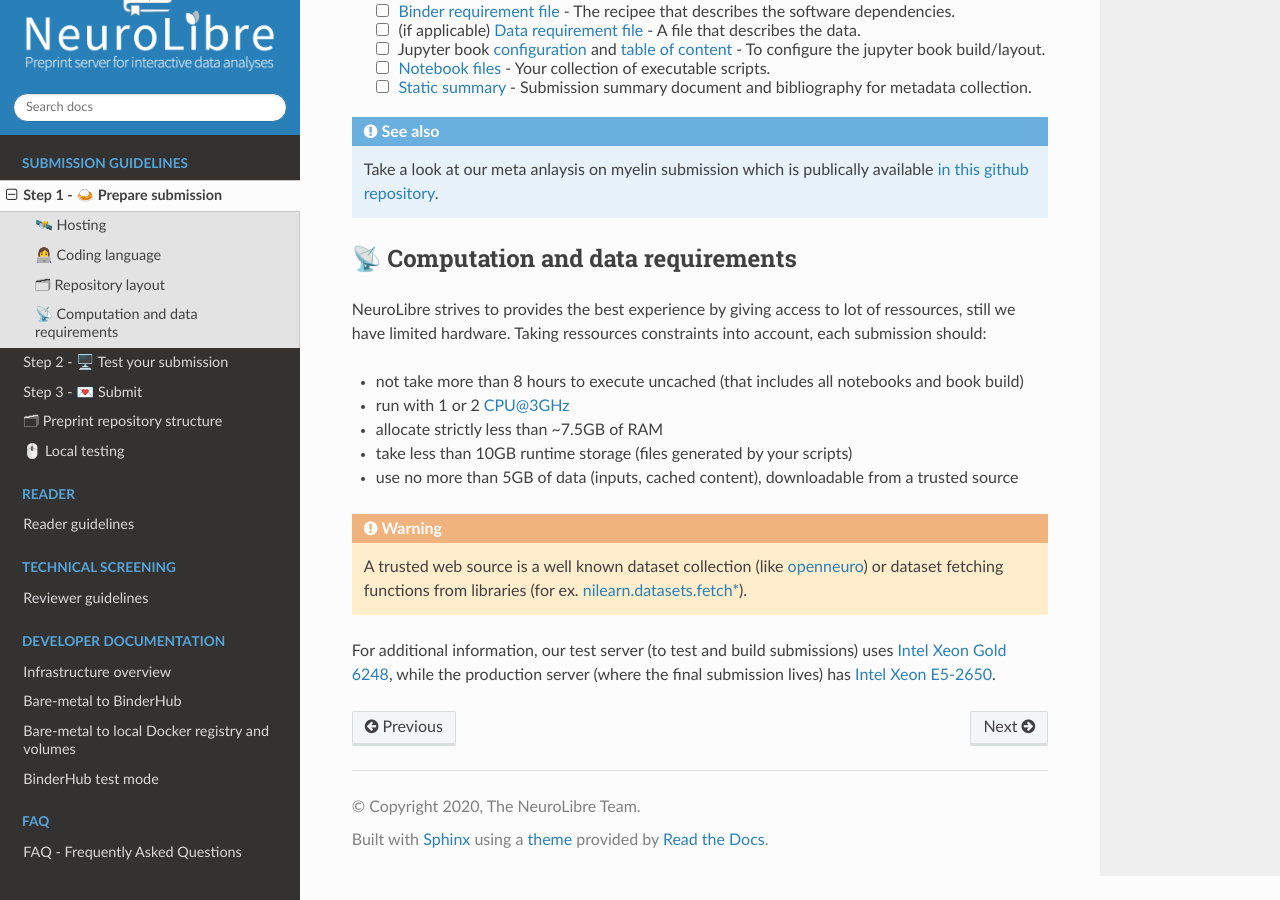
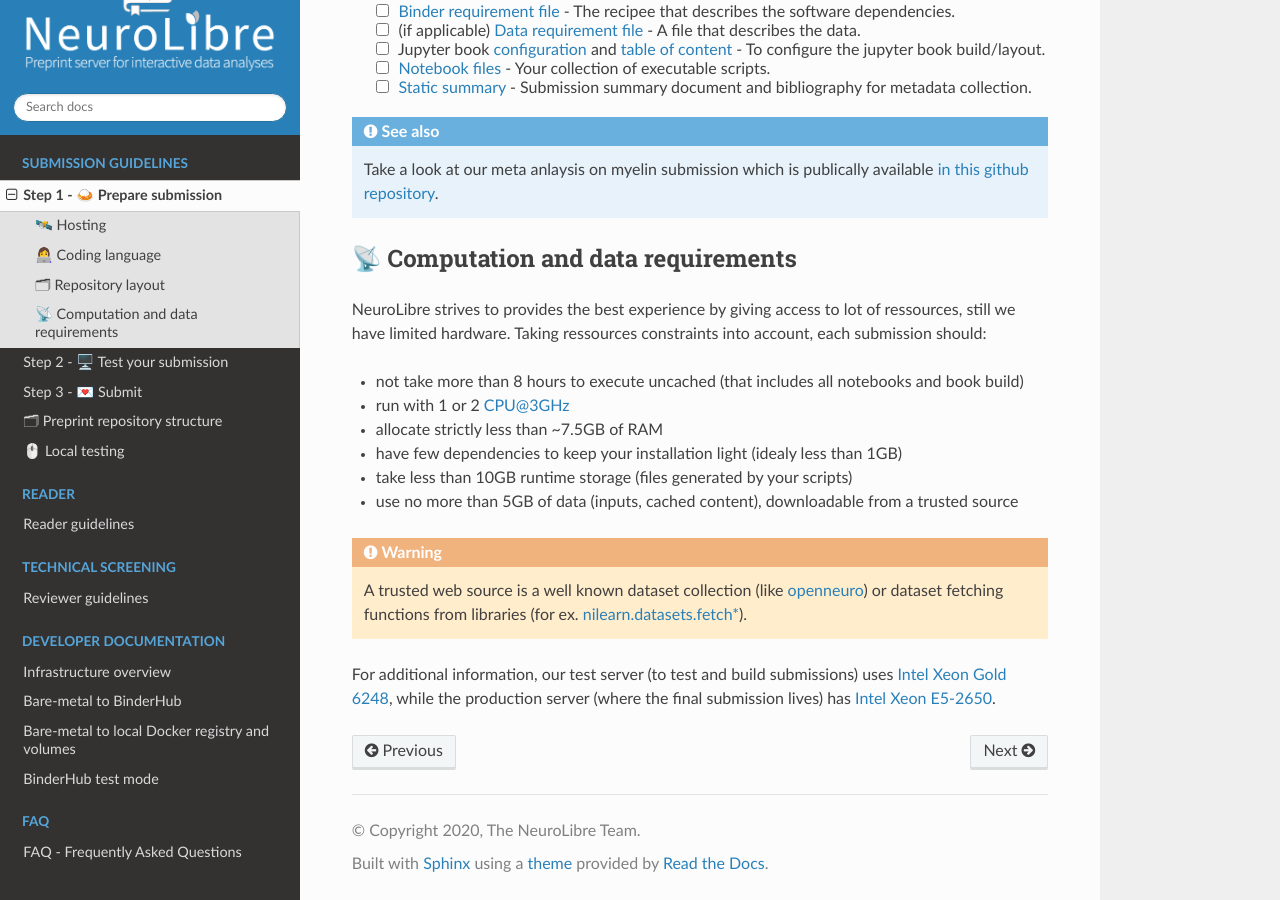
Before and after one commit to neurolibre/docs.neurolibre.org, a Sphinx documentation site: the page built from source/PREPARE.rst, in a window 1280 px wide and 900 px high, scrolled down 2021 px. Built offline with Sphinx 7.4.7 and the Read the Docs theme 2.0.0, drawn with Linux system fonts in a browser that asks for light colours.

Commit message:
adding compute req on installation

```diff
--- a/source/PREPARE.rst
+++ b/source/PREPARE.rst
@@ -78,6 +78,7 @@ Taking ressources constraints into account, each submission should:
 * not take more than 8 hours to execute uncached (that includes all notebooks and book build)
 * run with 1 or 2 CPU@3GHz
 * allocate strictly less than ~7.5GB of RAM
+* have few dependencies to keep your installation light (idealy less than 1GB)
 * take less than 10GB runtime storage (files generated by your scripts)
 * use no more than 5GB of data (inputs, cached content), downloadable from a trusted source
 
```
